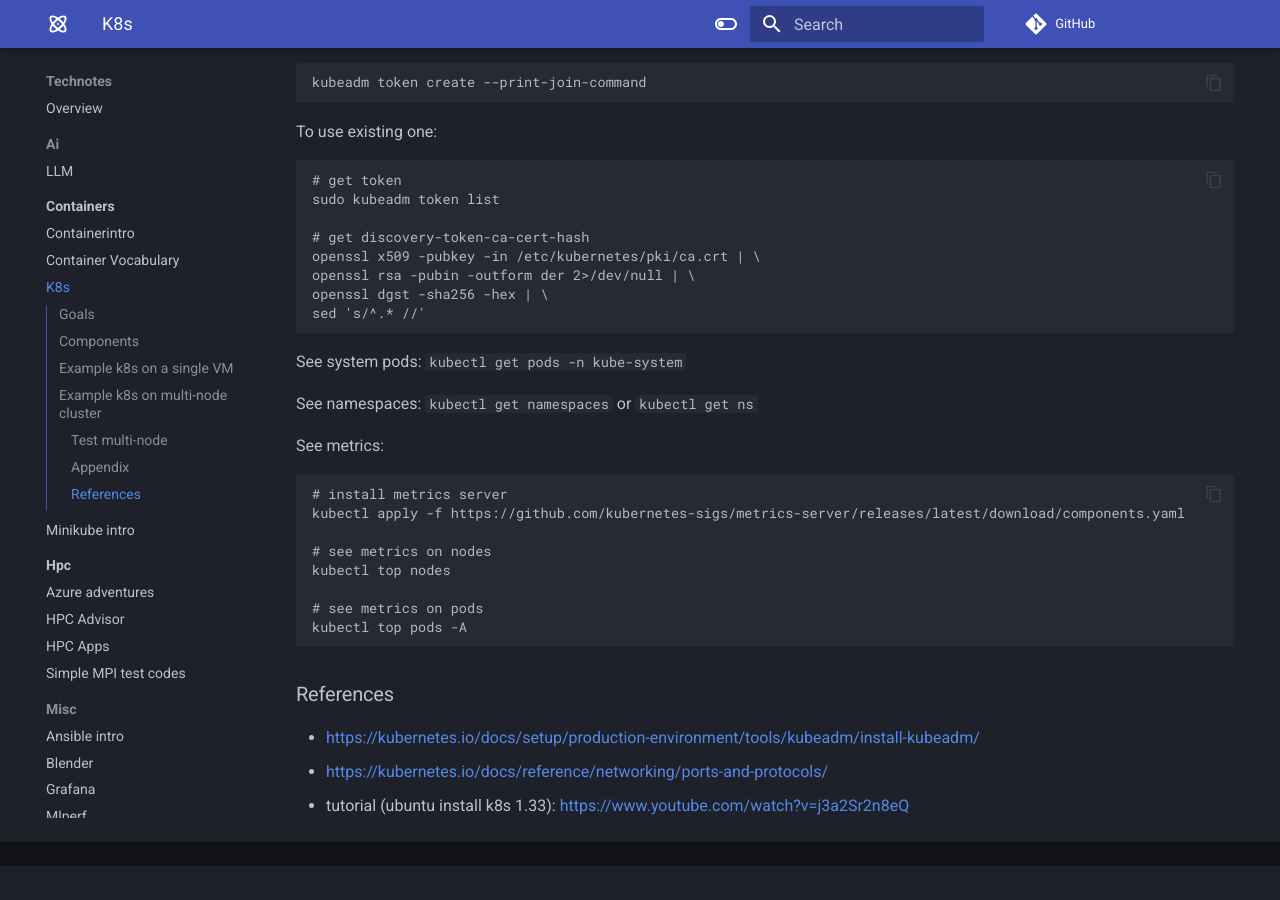
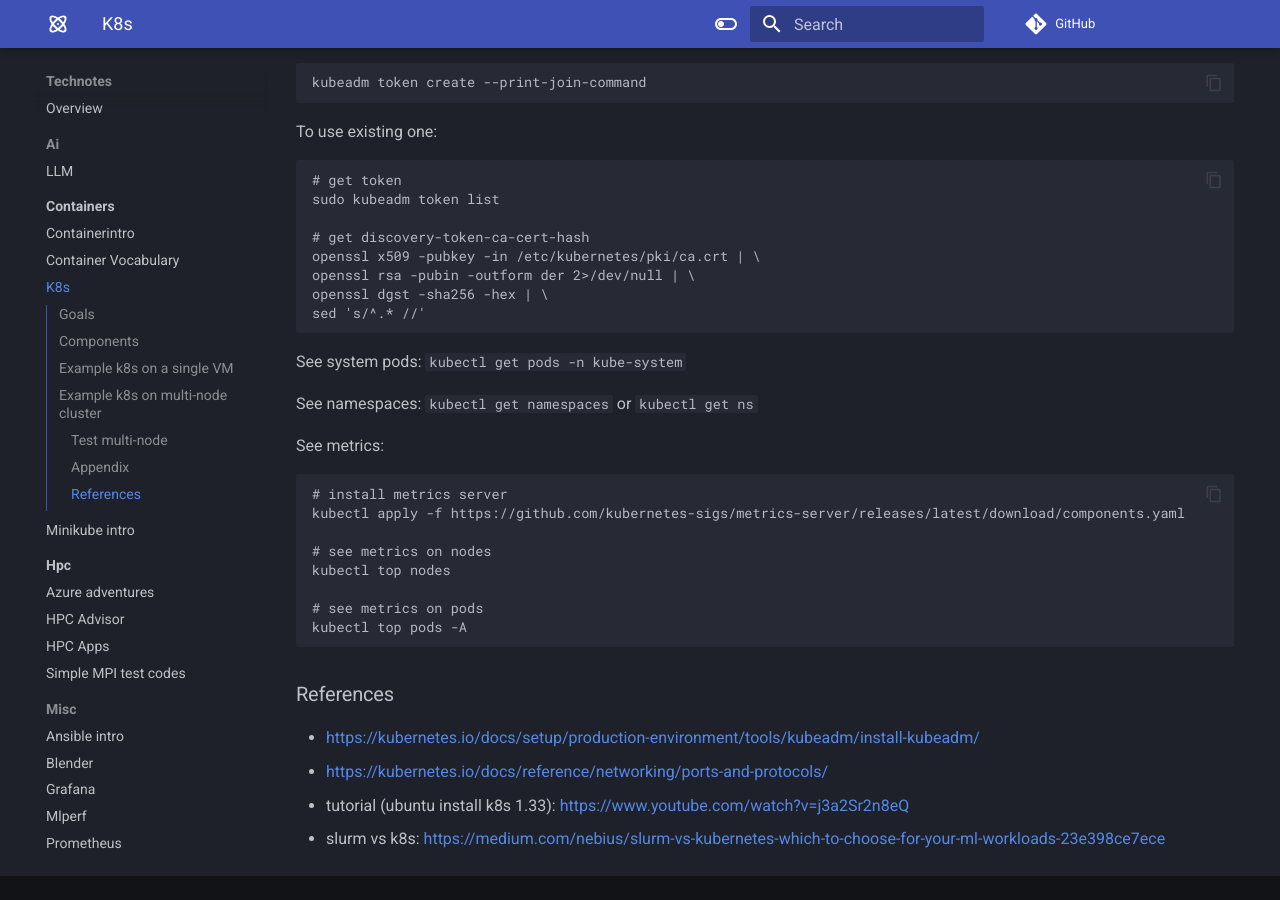
Before and after one commit to marconetto/technotes, an MkDocs documentation site: the page built from docs/containers/k8s.md, in a window 1280 px wide and 900 px high, scrolled down 6336 px. Built offline with MkDocs 1.6.1 and Material for MkDocs 9.7.7, drawn with Linux system fonts in a browser that asks for light colours; comment, search, counter and statistics services are not loaded; before the commit the page ends 7202 px from its top, so only the background shows below that.

Commit message:
update k8s content

```diff
--- a/docs/containers/k8s.md
+++ b/docs/containers/k8s.md
@@ -389,3 +389,5 @@
 - <https://kubernetes.io/docs/reference/networking/ports-and-protocols/>
 - tutorial (ubuntu install k8s 1.33):
 <https://www.youtube.com/watch?v=j3a2Sr2n8eQ>
+- slurm vs k8s:
+<https://medium.com/nebius/slurm-vs-kubernetes-which-to-choose-for-your-ml-workloads-23e398ce7ece>
```
